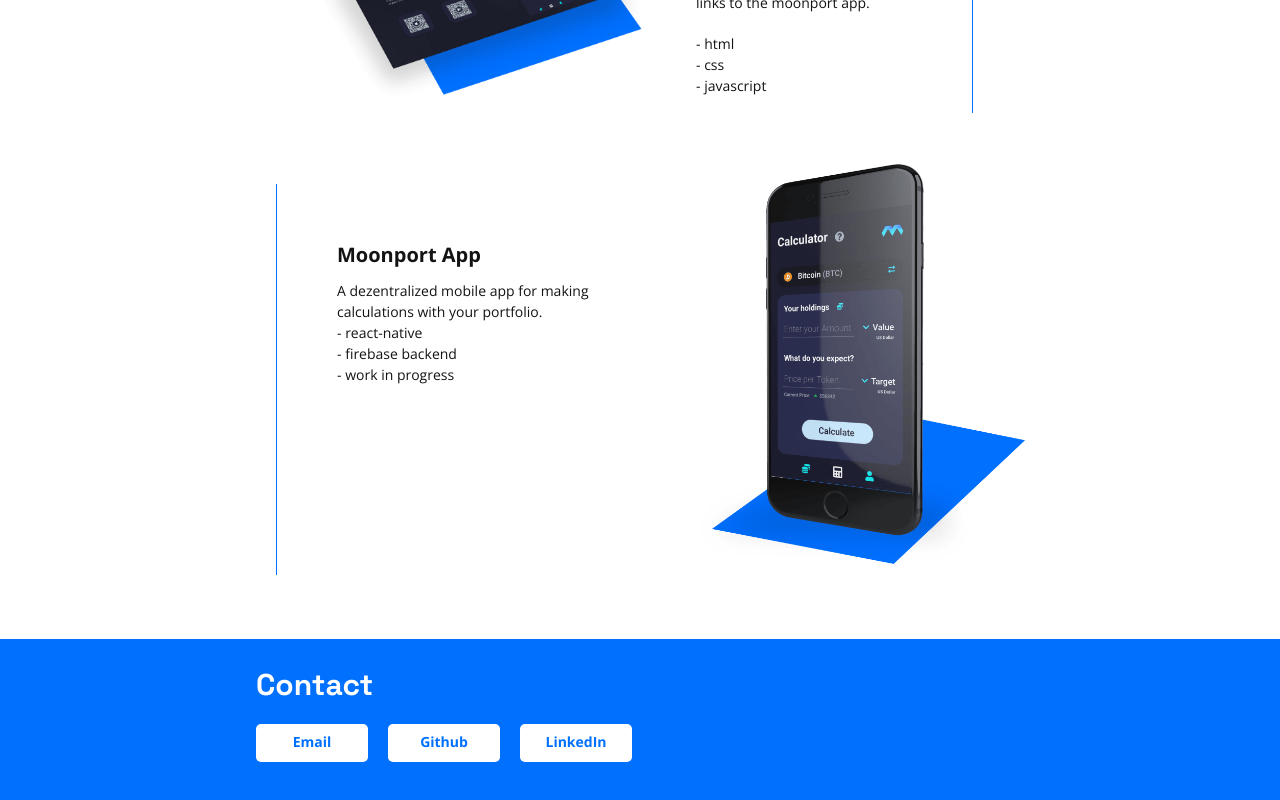
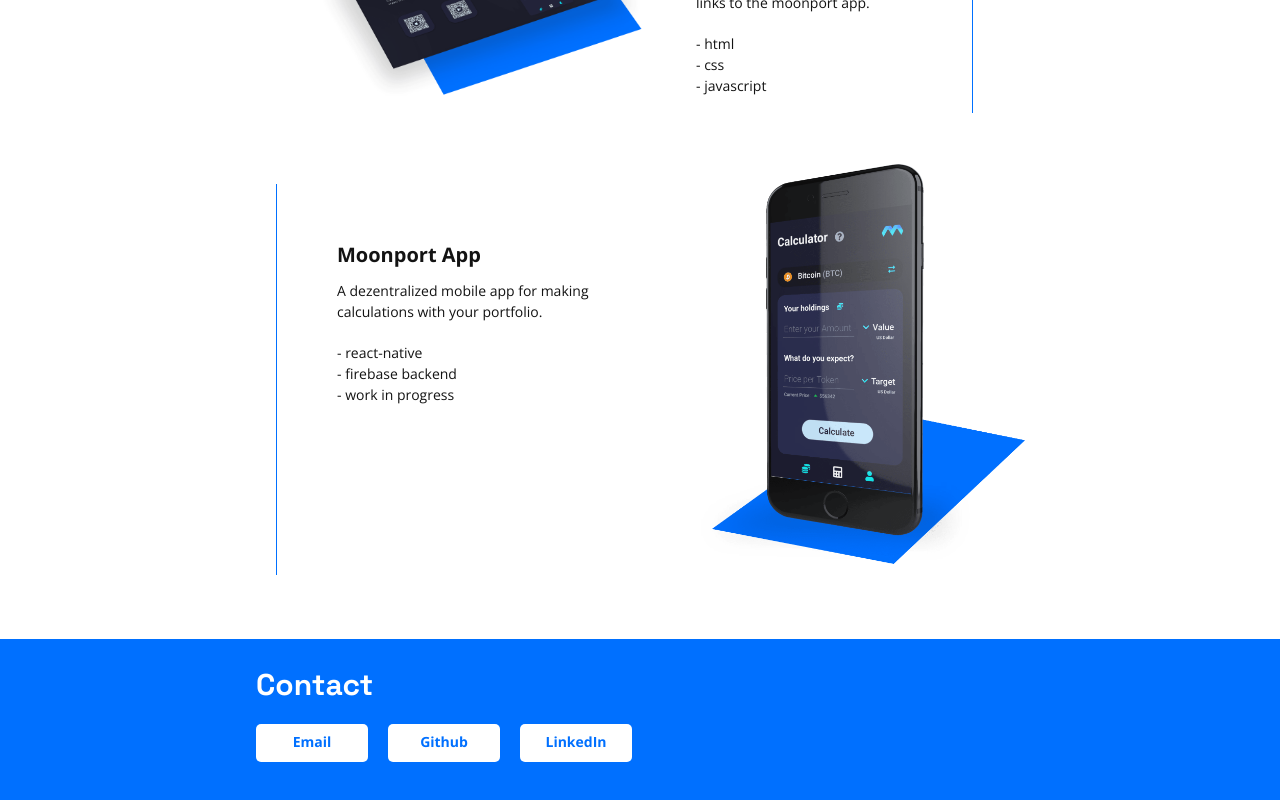
Before and after one commit to pquandt/pqweb, a React (Create React App) app: page / in a window 1280 px wide. Shown: the part 1329-2129 px from the top of the page. Built offline with nearby package versions, Linux system fonts and the light colour scheme.

Commit message:
project list updated

```diff
--- a/src/components/Projects.js
+++ b/src/components/Projects.js
@@ -36,9 +36,12 @@ export default function Projects() {
               A dezentralized mobile app for making calculations with your
               portfolio.
               <span>
-                <li>- react-native</li>
-                <li>- firebase backend</li>
-                <li>- work in progress</li>
+                <ul>
+                  {" "}
+                  <li>- react-native</li>
+                  <li>- firebase backend</li>
+                  <li>- work in progress</li>
+                </ul>
               </span>
             </p>
           </div>
```
